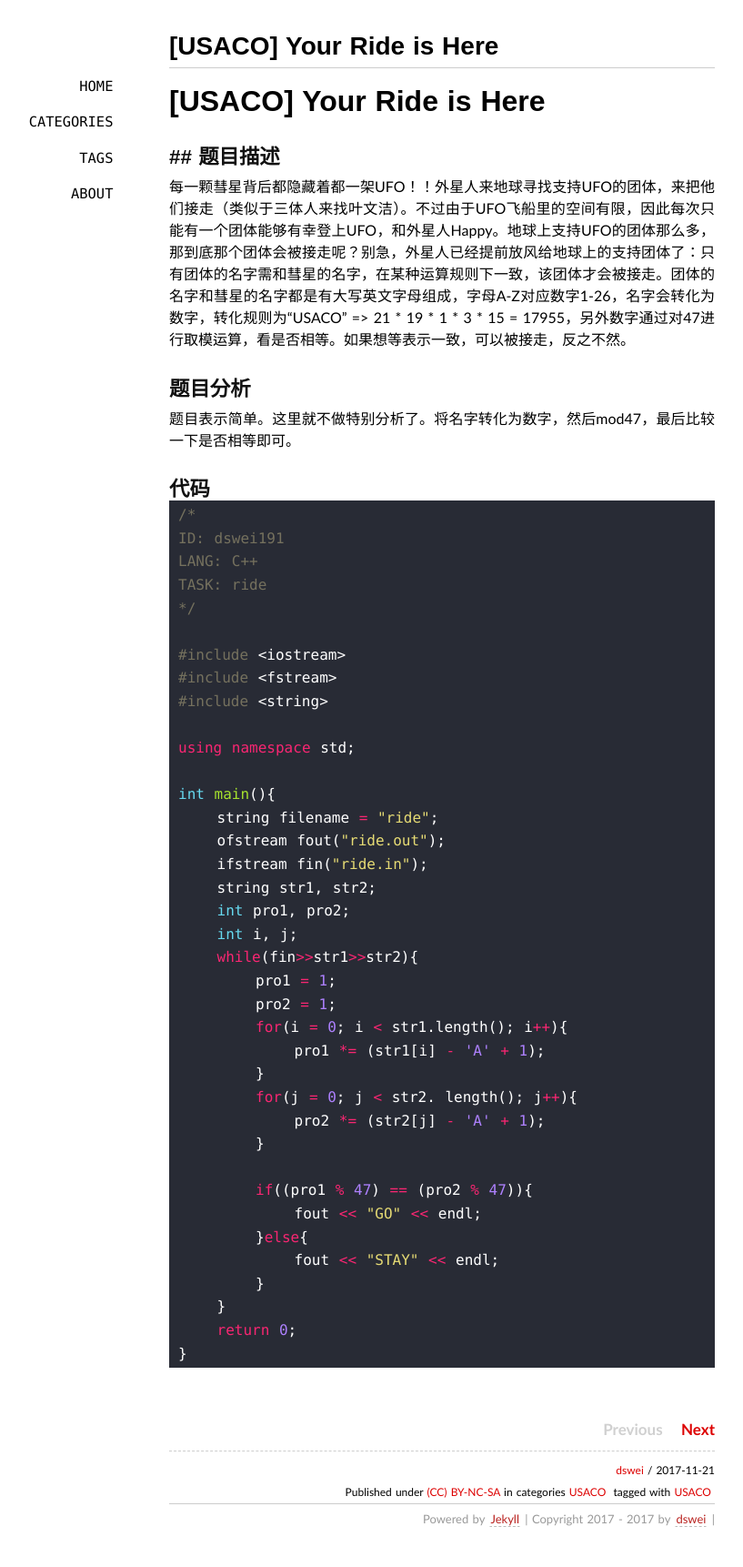
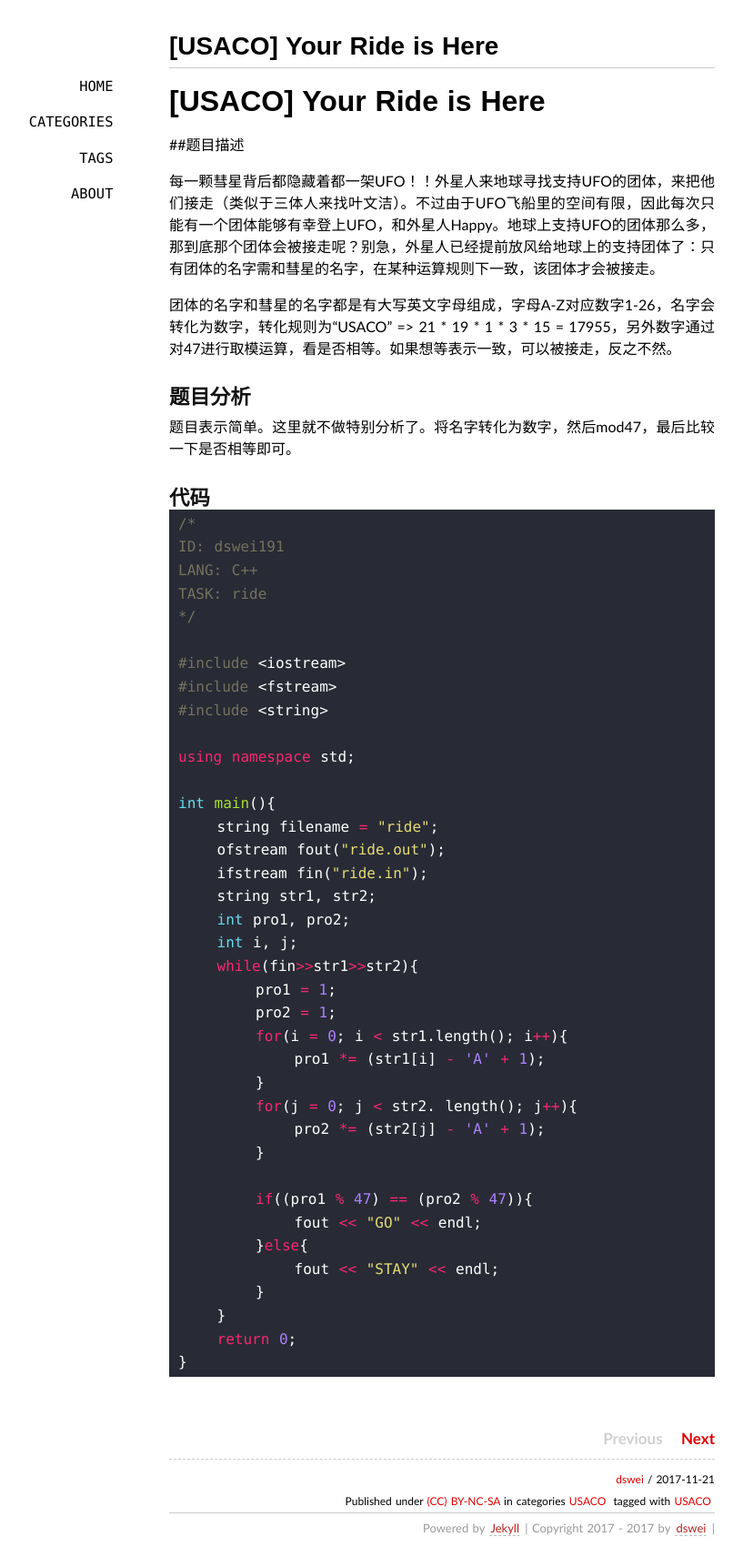
Before and after one commit to wdskuki/oldBlog, a Jekyll site: the page built from _posts/2017-11-21-[USACO]-Your-Ride-Is-Here.md, in a window 1280 px wide. Shown: the whole page at 91% size, without its empty margins (154-971 px from the left). Built offline with Jekyll 4.4.1, drawn with Linux system fonts in a browser that asks for light colours; some web fonts are replaced; comment, search, counter and statistics services are not loaded.

```diff
--- a/_posts/2017-11-21-[USACO]-Your-Ride-Is-Here.md
+++ b/_posts/2017-11-21-[USACO]-Your-Ride-Is-Here.md
@@ -8,9 +8,11 @@ tags: USACO
 
 # [USACO] Your Ride is Here
 
-## ## 题目描述
+##题目描述
 
-每一颗彗星背后都隐藏着都一架UFO！！外星人来地球寻找支持UFO的团体，来把他们接走（类似于三体人来找叶文洁）。不过由于UFO飞船里的空间有限，因此每次只能有一个团体能够有幸登上UFO，和外星人Happy。地球上支持UFO的团体那么多，那到底那个团体会被接走呢？别急，外星人已经提前放风给地球上的支持团体了：只有团体的名字需和彗星的名字，在某种运算规则下一致，该团体才会被接走。团体的名字和彗星的名字都是有大写英文字母组成，字母A-Z对应数字1-26，名字会转化为数字，转化规则为“USACO” => 21 * 19 * 1 * 3 * 15 = 17955，另外数字通过对47进行取模运算，看是否相等。如果想等表示一致，可以被接走，反之不然。
+每一颗彗星背后都隐藏着都一架UFO！！外星人来地球寻找支持UFO的团体，来把他们接走（类似于三体人来找叶文洁）。不过由于UFO飞船里的空间有限，因此每次只能有一个团体能够有幸登上UFO，和外星人Happy。地球上支持UFO的团体那么多，那到底那个团体会被接走呢？别急，外星人已经提前放风给地球上的支持团体了：只有团体的名字需和彗星的名字，在某种运算规则下一致，该团体才会被接走。
+
+团体的名字和彗星的名字都是有大写英文字母组成，字母A-Z对应数字1-26，名字会转化为数字，转化规则为“USACO” => 21 * 19 * 1 * 3 * 15 = 17955，另外数字通过对47进行取模运算，看是否相等。如果想等表示一致，可以被接走，反之不然。
 
 ## 题目分析
 
```
